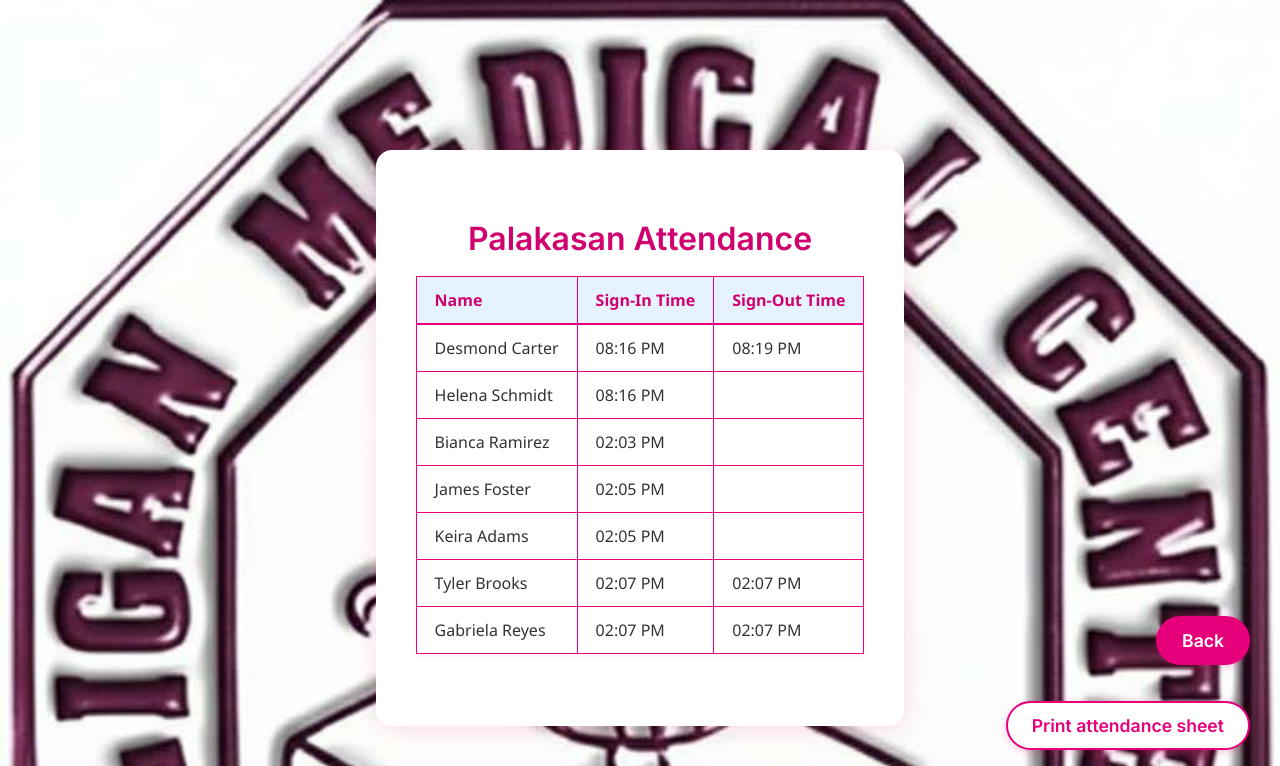
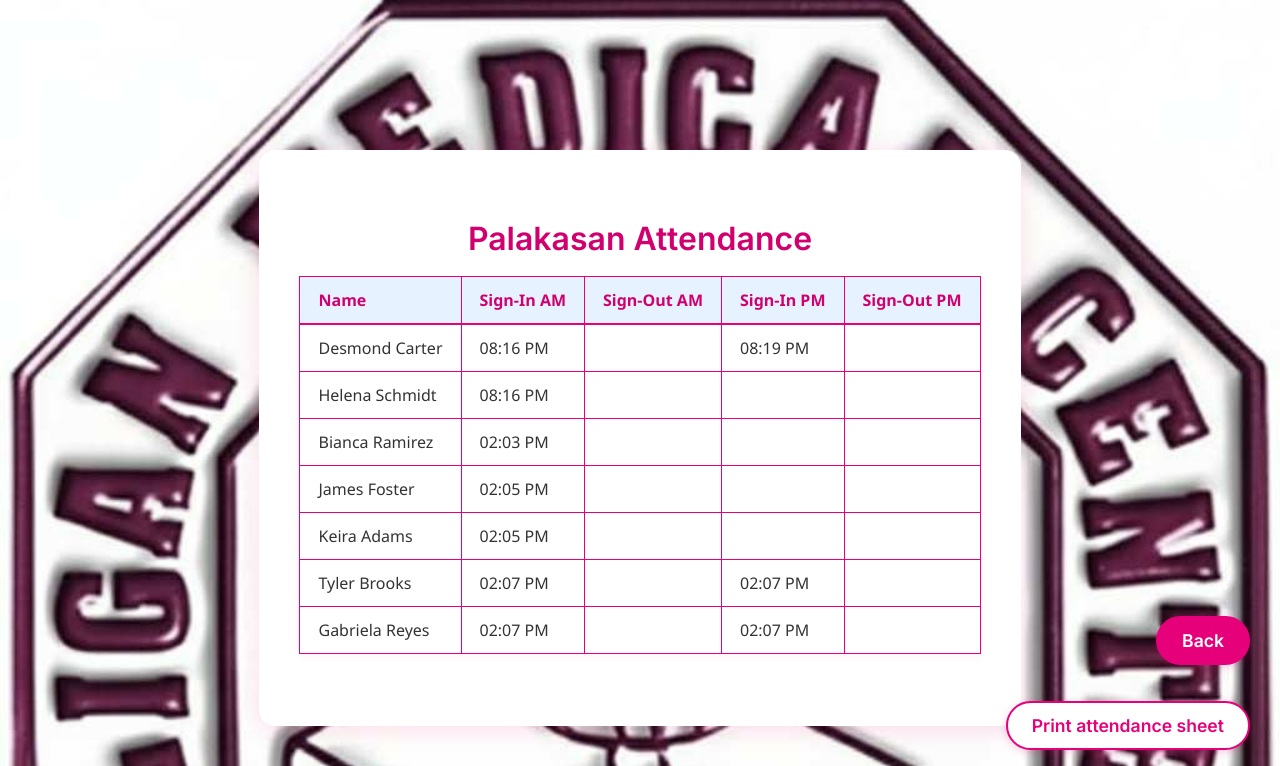
Before and after one commit to roldfox12/barcode_event_attendance_system, a Django app: page /attendance/attendance_sheet/27/ in a window 1280 px wide. Shown: the top 766 px of the page. Run offline with Django 4.2, Linux system fonts and the light colour scheme; data comes from the database, SQL or seed files in the repository.

Commit message:
added am/pm, reflected to sheets and recently logged

```diff
--- a/attendance/models.py
+++ b/attendance/models.py
@@ -27,8 +27,10 @@
 class Attendance(models.Model):
     attendee = models.ForeignKey(Attendee, on_delete=models.CASCADE)
     event= models.ForeignKey(Event, on_delete=models.CASCADE)
-    sign_in_time = models.DateTimeField(null=True, blank=True)
-    sign_out_time = models.DateTimeField(null=True, blank=True)
+    sign_in_am = models.DateTimeField(null=True, blank=True)
+    sign_out_am = models.DateTimeField(null=True, blank=True)
+    sign_in_pm = models.DateTimeField(null=True, blank=True)
+    sign_out_pm = models.DateTimeField(null=True, blank=True)
 
     def __str__(self):
         return f"{self.attendee.name} - {self.event.name}"
--- a/attendance/templates/attendance_sheet.html
+++ b/attendance/templates/attendance_sheet.html
@@ -73,8 +73,10 @@
         <thead>
             <tr>
                 <th>Name</th>
-                <th>Sign-In Time</th>
-                <th>Sign-Out Time</th>
+                <th>Sign-In AM</th>
+                <th>Sign-Out AM</th>
+                <th>Sign-In PM</th>
+                <th>Sign-Out PM</th>
                 {% if is_sbo_admin %}
                 <th>Actions</th>
                 {% endif %}
@@ -84,8 +86,10 @@
             {% for attendance in attendances %}
                 <tr>
                     <td>{{ attendance.attendee.name }}</td>
-                    <td>{{ attendance.sign_in_time|date:"h:i A" }}</td>
-                    <td>{{ attendance.sign_out_time|date:"h:i A" }}</td>
+                    <td>{{ attendance.sign_in_am|date:"h:i A" }}</td>
+                    <td>{{ attendance.sign_out_am|date:"h:i A" }}</td>
+                    <td>{{ attendance.sign_in_pm|date:"h:i A" }}</td>
+                    <td>{{ attendance.sign_out_pm|date:"h:i A" }}</td>
                     {% if is_sbo_admin %}
                     <td>
                         <a href="{% url 'edit_attendance' attendance.id %}" class="btn btn-secondary" style="min-height: 16px; min-width: 8px; font-size: .90rem; text-align: center; display: inline-block; vertical-align: middle;">Edit</a>
--- a/attendance/views.py
+++ b/attendance/views.py
@@ -116,15 +116,18 @@
             # Clear barcode_id after processing so you can scan the next one
             barcode_id = ''
 
-    # >>>> MOVE THIS BLOCK AFTER POST <<<<
+    # Update recent_attendance to use the new AM/PM fields
+    from django.db.models.functions import Greatest
     recent_attendance = Attendance.objects.annotate(
         latest_time=Greatest(
-            F('sign_in_time'),
-            F('sign_out_time'),
+            F('sign_in_am'),
+            F('sign_out_am'),
+            F('sign_in_pm'),
+            F('sign_out_pm'),
             output_field=DateTimeField()
         )
     ).filter(
-        Q(sign_in_time__isnull=False) | Q(sign_out_time__isnull=False)
+        Q(sign_in_am__isnull=False) | Q(sign_out_am__isnull=False) | Q(sign_in_pm__isnull=False) | Q(sign_out_pm__isnull=False)
     ).order_by('-latest_time')[:10]
 
 
@@ -588,7 +591,7 @@
     if request.method == 'POST':
         selected_event_id = request.POST.get('event_id')
         barcode_id = request.POST.get('barcode_id', '')
-        action = request.POST.get('action', 'sign_in')
+        action = request.POST.get('action', 'sign_in_am')
         event = get_object_or_404(Event, id=selected_event_id) if selected_event_id else None
         try:
             attendee = Attendee.objects.get(barcode_id=barcode_id)
@@ -614,33 +617,51 @@
                 error_message = "Student doesn't belong to this college."
             else:
                 attendance, created = Attendance.objects.get_or_create(attendee=attendee, event=event)
-                if action == 'sign_in':
-                    if attendance.sign_in_time:
-                        error_message = "ID has already been signed in."
+                now = timezone.now()
+                if action == 'sign_in_am':
+                    if attendance.sign_in_am:
+                        error_message = "ID has already been signed in (AM)."
                     else:
-                        attendance.sign_in_time = timezone.now()
-                        success_message = f"{attendee.barcode_id} {attendee.name} has successfully signed in to the event {event.name}"
+                        attendance.sign_in_am = now
+                        success_message = f"{attendee.barcode_id} {attendee.name} has successfully signed in (AM) to the event {event.name}"
                         attendance.save()
-                elif action == 'sign_out':
-                    if attendance.sign_out_time:
-                        error_message = "ID has already been signed out."
+                elif action == 'sign_out_am':
+                    if attendance.sign_out_am:
+                        error_message = "ID has already been signed out (AM)."
                     else:
-                        attendance.sign_out_time = timezone.now()
-                        success_message = f"{attendee.barcode_id} {attendee.name} has successfully signed out of the event {event.name}"
+                        attendance.sign_out_am = now
+                        success_message = f"{attendee.barcode_id} {attendee.name} has successfully signed out (AM) of the event {event.name}"
+                        attendance.save()
+                elif action == 'sign_in_pm':
+                    if attendance.sign_in_pm:
+                        error_message = "ID has already been signed in (PM)."
+                    else:
+                        attendance.sign_in_pm = now
+                        success_message = f"{attendee.barcode_id} {attendee.name} has successfully signed in (PM) to the event {event.name}"
+                        attendance.save()
+                elif action == 'sign_out_pm':
+                    if attendance.sign_out_pm:
+                        error_message = "ID has already been signed out (PM)."
+                    else:
+                        attendance.sign_out_pm = now
+                        success_message = f"{attendee.barcode_id} {attendee.name} has successfully signed out (PM) of the event {event.name}"
                         attendance.save()
         except Attendee.DoesNotExist:
             error_message = "ID is not registered."
-        # Keep selected_event_id and action, but clear barcode_id for next scan
         barcode_id = ''
 
+    # Update recent_attendance to use the latest of the four timestamps
+    from django.db.models.functions import Greatest
     recent_attendance = Attendance.objects.annotate(
         latest_time=Greatest(
-            F('sign_in_time'),
-            F('sign_out_time'),
+            F('sign_in_am'),
+            F('sign_out_am'),
+            F('sign_in_pm'),
+            F('sign_out_pm'),
             output_field=DateTimeField()
         )
     ).filter(
-        Q(sign_in_time__isnull=False) | Q(sign_out_time__isnull=False)
+        Q(sign_in_am__isnull=False) | Q(sign_out_am__isnull=False) | Q(sign_in_pm__isnull=False) | Q(sign_out_pm__isnull=False)
     ).order_by('-latest_time')[:10]
 
     # Move the just-scanned attendance to the top if available
--- a/event_attendance/settings.py
+++ b/event_attendance/settings.py
@@ -11,6 +11,7 @@
 """
 
 from pathlib import Path
+import os
 
 # Build paths inside the project like this: BASE_DIR / 'subdir'.
 BASE_DIR = Path(__file__).resolve().parent.parent
@@ -25,7 +26,7 @@
 # SECURITY WARNING: don't run with debug turned on in production!
 DEBUG = True
 
-ALLOWED_HOSTS = ['207.20.255.75', 'localhost', '127.0.0.1']
+ALLOWED_HOSTS = ['207.20.255.75', 'localhost', '127.0.0.1', 'roldfox12.pythonanywhere.com']
 
 
 # Application definition
@@ -118,7 +119,7 @@
 
 STATIC_URL = '/static/'
 STATICFILES_DIRS = [BASE_DIR /"attendance/static"]
-STATIC_ROOT = BASE_DIR / "staticfiles"
+STATIC_ROOT = os.path.join(BASE_DIR, 'staticfiles')
 
 # Default primary key field type
 # https://docs.djangoproject.com/en/4.2/ref/settings/#default-auto-field
```
Also changed, not shown: attendance/templates/barcode_scanner.html (+9 -11 lines), attendance/templates/print_attendance_sheet.html (+8 -4 lines), attendance/migrations/0005_rename_sign_in_time_attendance_sign_in_am_and_more.py (added), db.sqlite3.
